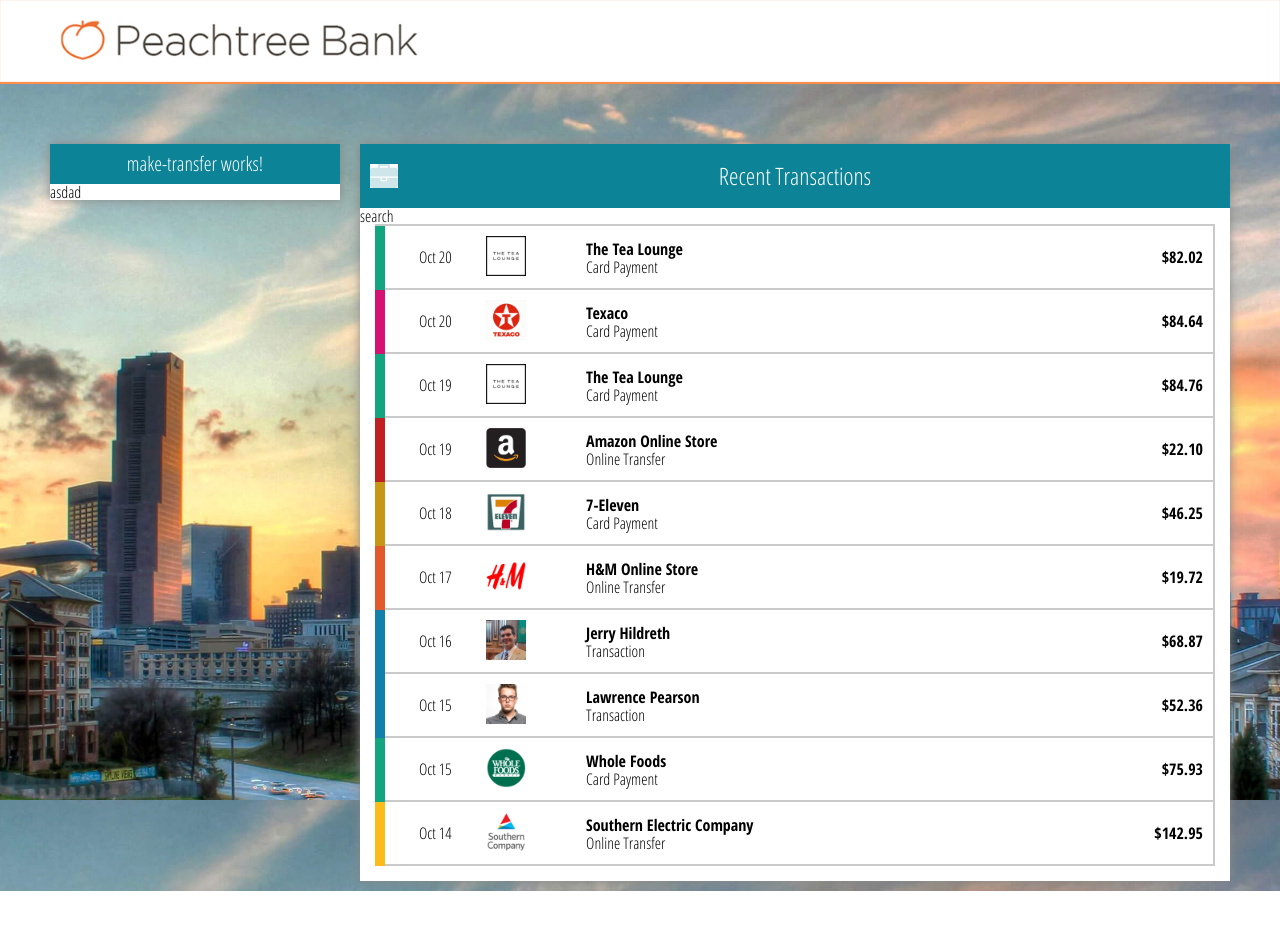
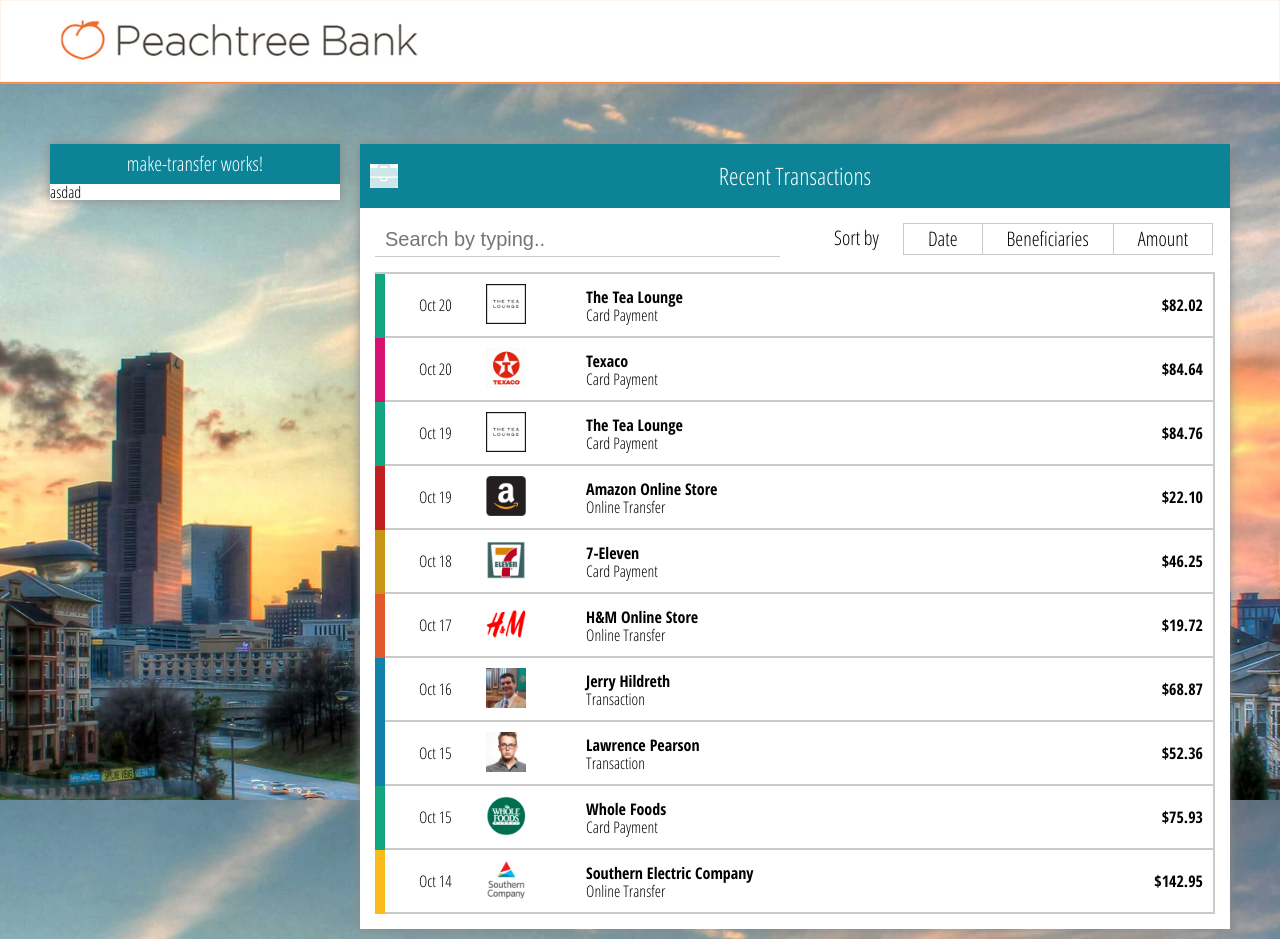
Before and after one commit to steelx/backbase-fe, an Angular app: page / in a window 1280 px wide. Before the commit the page ends 891 px from the top, so only its background shows below. Built offline with nearby package versions, Linux system fonts and the light colour scheme.

Commit message:
search filter debounce event

```diff
--- a/src/app/app.module.ts
+++ b/src/app/app.module.ts
@@ -9,6 +9,7 @@
 import { RecentTransactionsComponent } from './recent-transactions/recent-transactions.component';
 import { TransactionRowComponent } from './transaction-row/transaction-row.component';
 import {TransactionService} from "./core/services/transaction.service";
+import { SearchFilterComponent } from './search-filter/search-filter.component';
 
 @NgModule({
   declarations: [
@@ -16,7 +17,8 @@
     HeadingComponent,
     MakeTransferComponent,
     RecentTransactionsComponent,
-    TransactionRowComponent
+    TransactionRowComponent,
+    SearchFilterComponent
   ],
   imports: [
     BrowserModule,
--- a/src/app/recent-transactions/recent-transactions.component.html
+++ b/src/app/recent-transactions/recent-transactions.component.html
@@ -1,9 +1,5 @@
 <section class="recent-transactions">
   <h3>Recent Transactions</h3>
-  <div class="search">
-    search
-  </div>
-  <div class="transactions-container">
-    <app-transaction-row [$transactions]="$transactions"></app-transaction-row>
-  </div>
+  <app-search-filter></app-search-filter>
+  <app-transaction-row [$transactions]="$transactions"></app-transaction-row>
 </section>
--- /dev/null
+++ b/src/app/search-filter/search-filter.component.ts
@@ -0,0 +1,32 @@
+import {Component, EventEmitter, OnInit, Output} from '@angular/core';
+import {Observable} from "rxjs/Observable";
+import {Subject} from "rxjs/Subject";
+
+@Component({
+  selector: 'app-search-filter',
+  templateUrl: './search-filter.component.html',
+  styleUrls: ['./search-filter.component.css']
+})
+export class SearchFilterComponent implements OnInit {
+
+  @Output() onSearch = new EventEmitter();
+
+  public keyUpSubject = new Subject<string>();
+
+  constructor() {
+  }
+
+  ngOnInit() {
+    const onKeyUpEvent = this.keyUpSubject
+      .debounceTime(250)
+      .distinctUntilChanged()
+      .flatMap((search) => {
+        return Observable.of(search).delay(100);
+      })
+      .subscribe((value) => {
+        console.log(value);
+        this.onSearch.emit(value);
+      });
+  }
+
+}
--- a/src/app/transaction-row/transaction-row.component.html
+++ b/src/app/transaction-row/transaction-row.component.html
@@ -1,3 +1,4 @@
+<section class="transactions-container">
     <ul *ngIf="$transactions | async as transactions else transactionsLoading">
         <li *ngFor="let log of transactions">
             <span class="bar" [style.backgroundColor]="log.categoryCode"></span>
@@ -18,3 +19,4 @@
             Loading...
         </div>
     </ng-template>
+</section>
--- a/src/main.ts
+++ b/src/main.ts
@@ -4,8 +4,14 @@
 import { AppModule } from './app/app.module';
 import { environment } from './environments/environment';
 
+import 'rxjs/add/observable/of';
+
 import 'rxjs/add/operator/map';
+import 'rxjs/add/operator/delay';
 import 'rxjs/add/operator/do';
+import 'rxjs/add/operator/debounceTime';
+import 'rxjs/add/operator/distinctUntilChanged';
+import 'rxjs/add/operator/mergeMap';
 
 if (environment.production) {
   enableProdMode();
--- a/tslint.json
+++ b/tslint.json
@@ -68,7 +68,7 @@
       "check-else",
       "check-whitespace"
     ],
-    "prefer-const": true,
+    "prefer-const": false,
     "quotemark": [
       false,
       "single"
```
Lines whose indentation alone changed are shown as unchanged.
